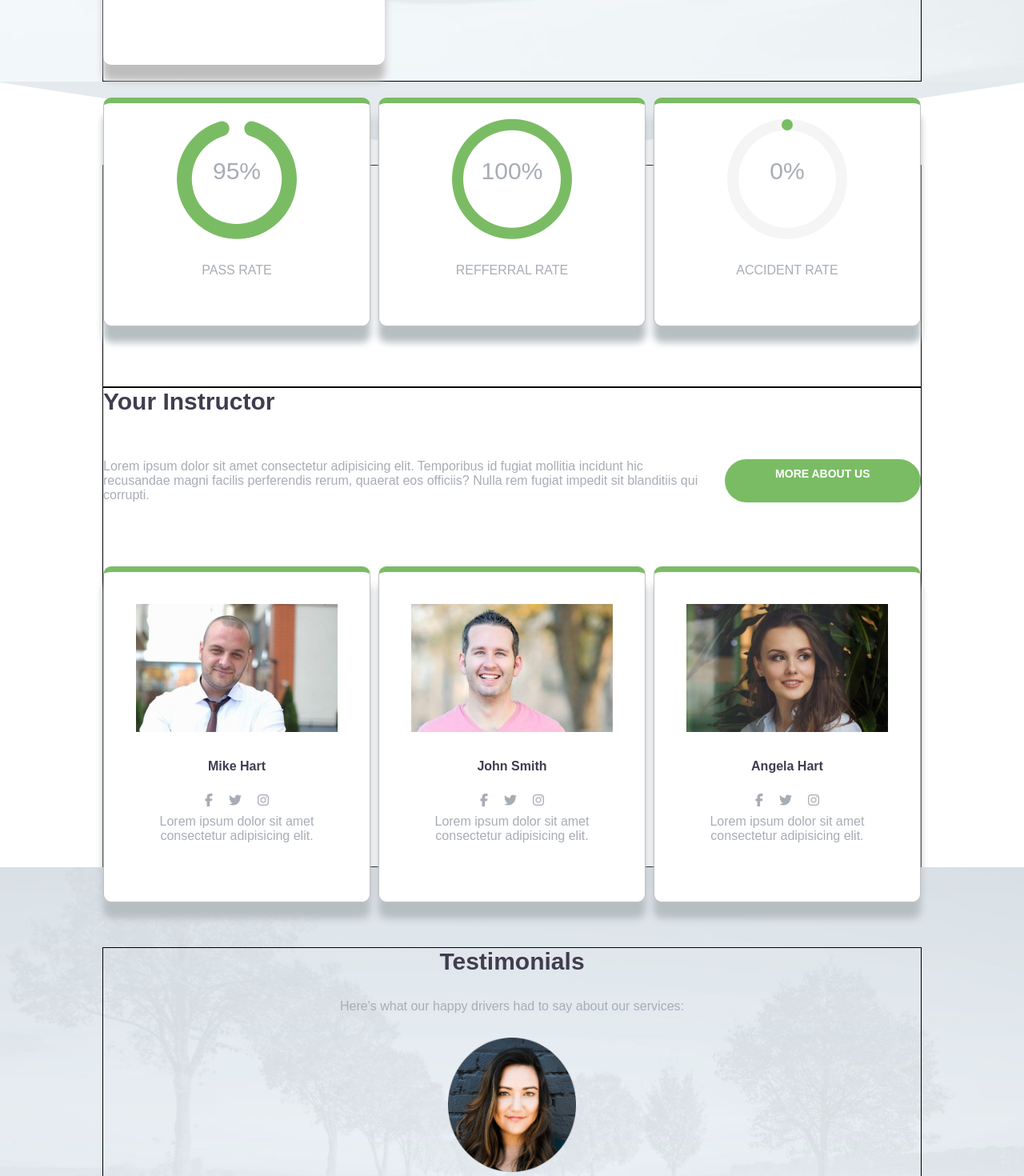
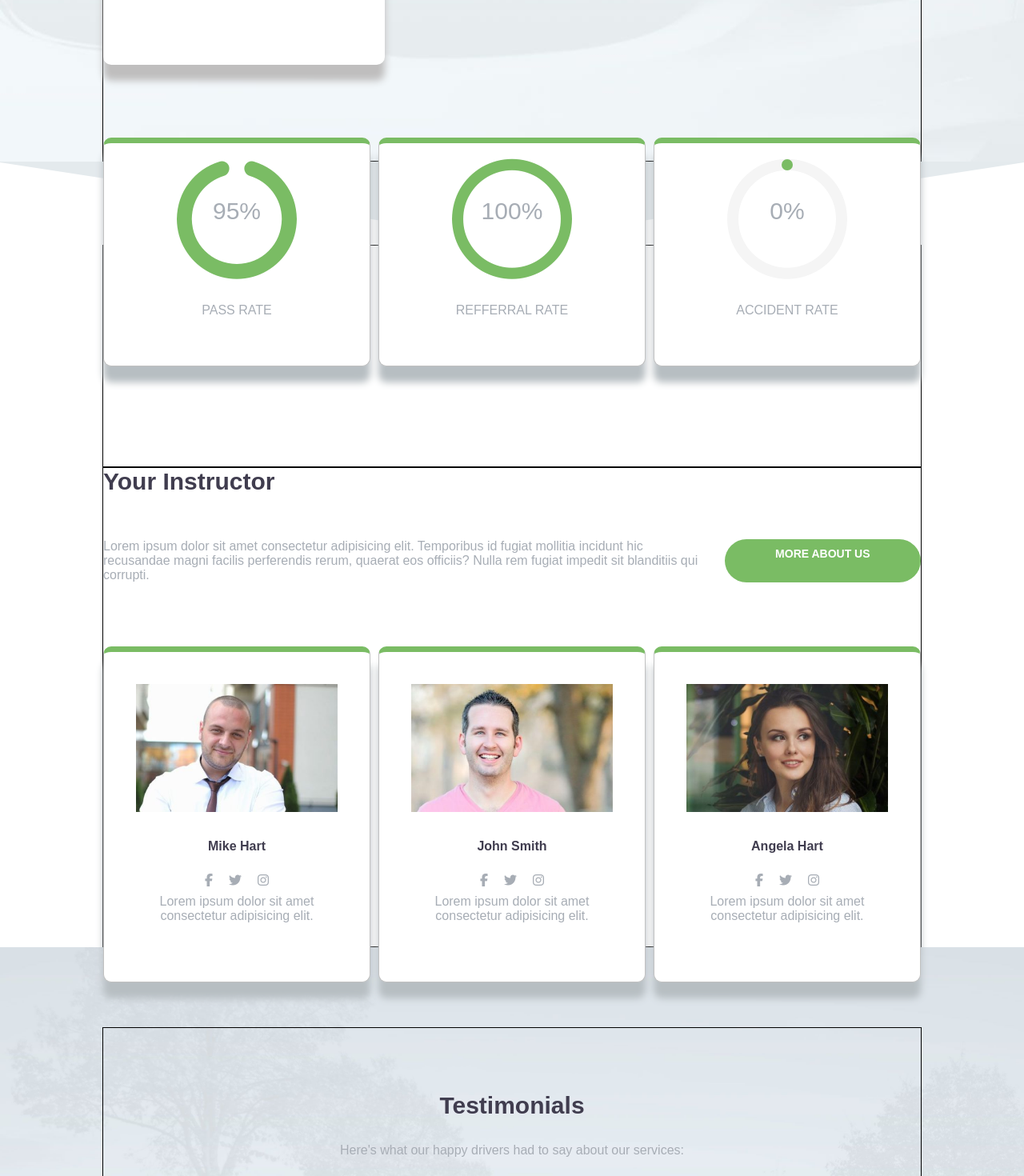
Before and after one commit to RominaMalimban/proj-html-vuejs, a Vue app: page / in a window 1280 px wide. Shown: the part 1980-3450 px from the top of the page at 80% size. Built offline with nearby package versions, Linux system fonts and the light colour scheme.

Commit message:
realizzazione hover

```diff
--- a/src/components/Courses.vue
+++ b/src/components/Courses.vue
@@ -83,6 +83,7 @@ section {
         top: -20px;
         border-radius: 10px;
         box-shadow: 0px 20px 10px 0px #bfbebe;
+        margin-bottom: 100px;
 
         h2 {
             color: $gray-title;
--- a/src/components/Instructors.vue
+++ b/src/components/Instructors.vue
@@ -112,7 +112,13 @@ export default {
             i {
                 padding: 10px;
             }
+
+            &:hover img {
+                box-shadow: 0px 20px 10px 0px #b7bec2;
+            }
         }
+
+
     }
 
 
--- a/src/components/Rate.vue
+++ b/src/components/Rate.vue
@@ -57,7 +57,7 @@ section {
 
         .cards {
             position: relative;
-            top: -80px;
+            top: -130px;
             display: flex;
             margin: -5px;
 
--- a/src/components/Testimonials.vue
+++ b/src/components/Testimonials.vue
@@ -41,10 +41,11 @@ section {
     .container {
         text-align: center;
         color: $gray-text;
+        padding-bottom: 80px;
 
         h2 {
             color: $gray-title;
-            margin-bottom: 30px;
+            margin: 80px 0 30px;
         }
 
         img {
```
